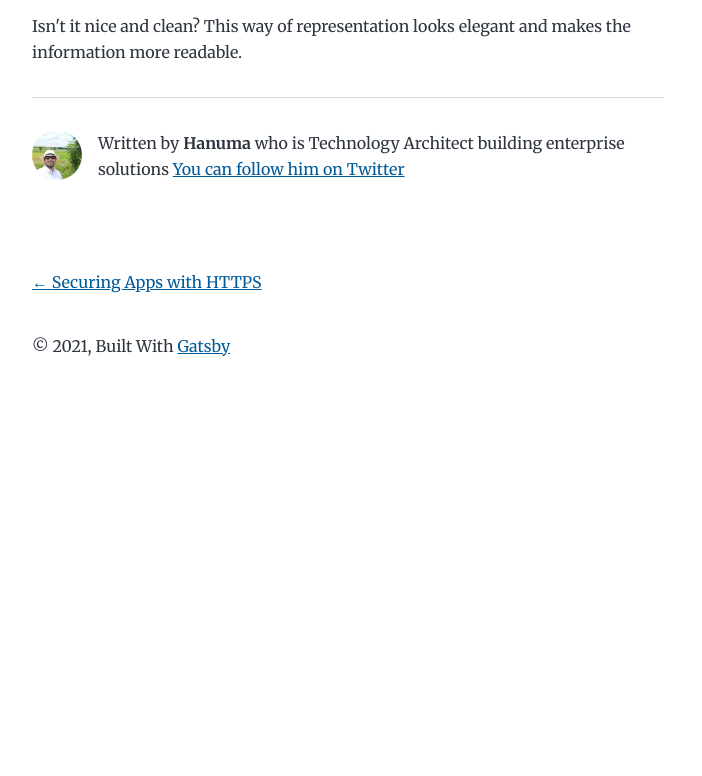
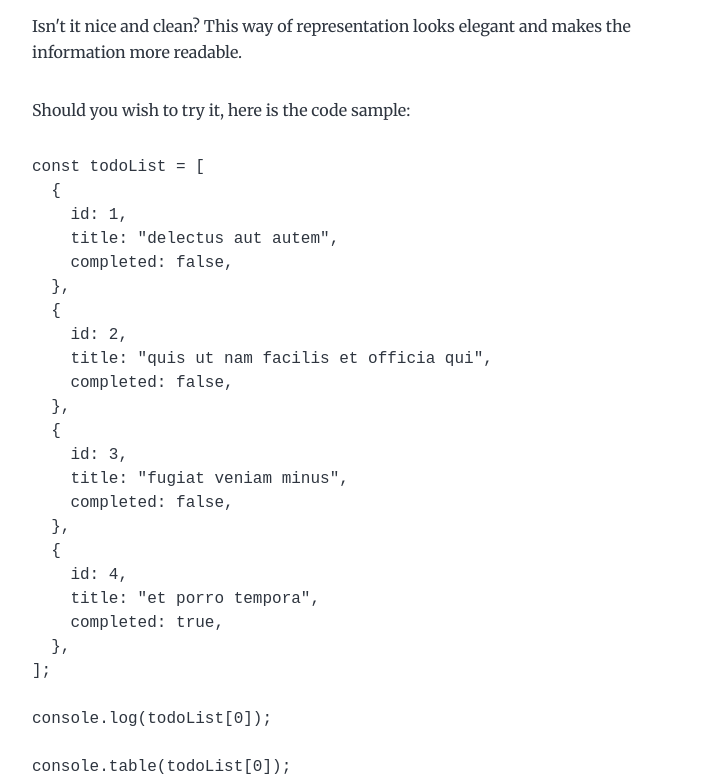
Before and after one commit to castasint/castasstring.com, a Gatsby site: page /you-can-do-more-than-just-console-log/ in a window 1280 px wide. Shown: the part 2509-3285 px from the top of the page, without its empty margins (292-994 px from the left). Before the commit the page ends 2931 px from the top, so only its background shows below. Built offline with nearby package versions, Linux system fonts and the light colour scheme; Gatsby itself is replaced by a stand-in of ours; some packages are replaced by stand-ins of ours; code samples lack their colours.

Commit message:
Update Blog “you-can-do-more-than-just-console-log/index”

````diff
--- a/content/blog/you-can-do-more-than-just-console-log/index.md
+++ b/content/blog/you-can-do-more-than-just-console-log/index.md
@@ -91,3 +91,38 @@ Let us say if we want to log the entire array, will that make a difference? Let
 ```
 
 Isn't it nice and clean? This way of representation looks elegant and makes the information more readable.
+
+Should you wish to try it, here is the code sample:
+```
+const todoList = [
+  {
+    id: 1,
+    title: "delectus aut autem",
+    completed: false,
+  },
+  {
+    id: 2,
+    title: "quis ut nam facilis et officia qui",
+    completed: false,
+  },
+  {
+    id: 3,
+    title: "fugiat veniam minus",
+    completed: false,
+  },
+  {
+    id: 4,
+    title: "et porro tempora",
+    completed: true,
+  },
+];
+
+console.log(todoList[0]);
+
+console.table(todoList[0]);
+
+console.log(todoList);
+
+console.table(todoList);
+
+```
````
